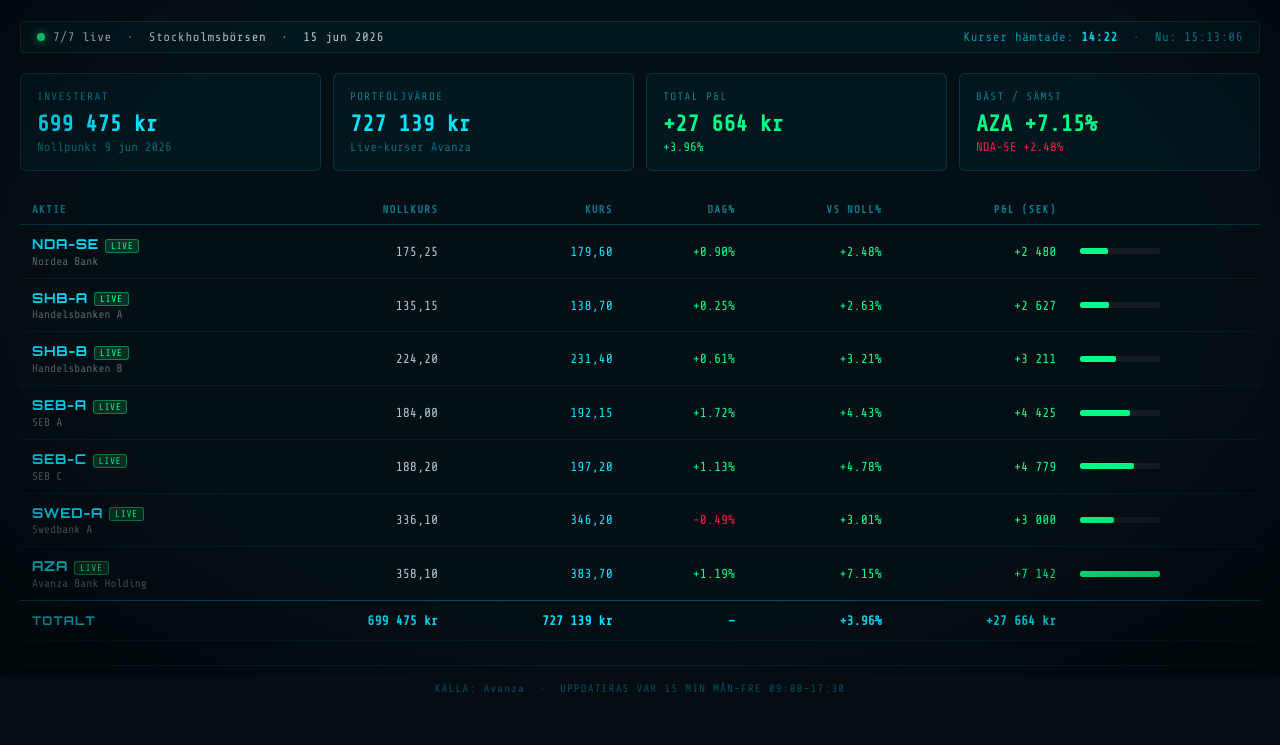
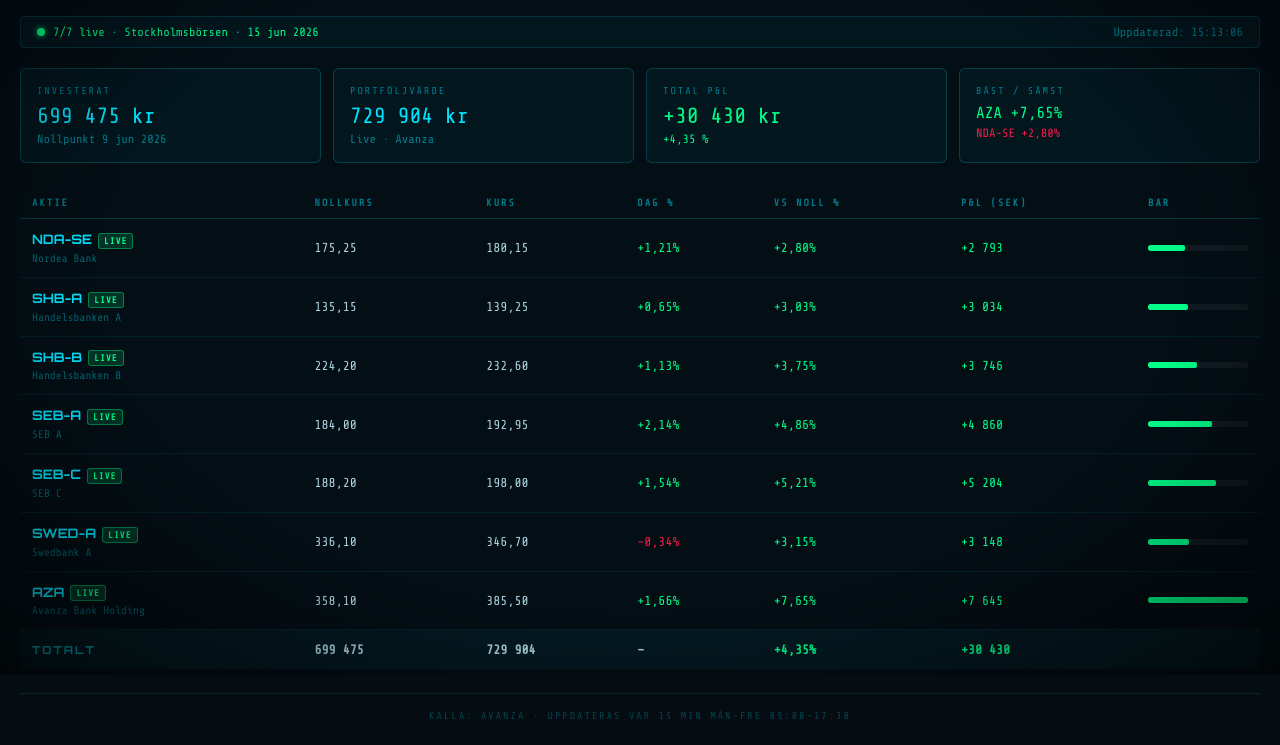
Before and after one commit to rasmusohlsson34/Jarvis, a plain HTML site: page index.html in a window 1280 px wide. Shown: the part 125-870 px from the top of the page. Before the commit the page ends 844 px from the top, so only its background shows below. Drawn offline with nearby package versions, Linux system fonts and the light colour scheme.

Commit message:
JARVIS live-refresh 2026-06-15 15:07

```diff
--- a/index.html
+++ b/index.html
@@ -4,17 +4,16 @@
 <meta charset="UTF-8">
 <meta name="viewport" content="width=device-width, initial-scale=1.0">
 <title>J.A.R.V.I.S. — Bankterminalen</title>
-<link rel="preconnect" href="https://fonts.googleapis.com">
-<link rel="preconnect" href="https://fonts.gstatic.com" crossorigin>
-<link href="https://fonts.googleapis.com/css2?family=Orbitron:wght@400;700;900&family=Share+Tech+Mono&display=swap" rel="stylesheet">
+<link href="https://fonts.googleapis.com/css2?family=Share+Tech+Mono&family=Orbitron:wght@400;700;900&display=swap" rel="stylesheet">
 <style>
   *, *::before, *::after { box-sizing: border-box; margin: 0; padding: 0; }
 
   body {
     background: #050c12;
-    color: #b0c4cc;
+    color: #b0d4e0;
     font-family: 'Share Tech Mono', monospace;
     min-height: 100vh;
+    position: relative;
     overflow-x: hidden;
   }
 
@@ -25,7 +24,7 @@
     inset: 0;
     background: repeating-linear-gradient(0deg, transparent 2px, rgba(0,229,255,0.015) 2px 4px);
     pointer-events: none;
-    z-index: 9998;
+    z-index: 1000;
   }
 
   /* Vignette overlay */
@@ -35,13 +34,15 @@
     inset: 0;
     background: radial-gradient(ellipse at center, transparent 60%, rgba(0,0,0,0.6) 100%);
     pointer-events: none;
-    z-index: 9997;
+    z-index: 1001;
   }
 
   .container {
     max-width: 1400px;
     margin: 0 auto;
     padding: 24px 20px;
+    position: relative;
+    z-index: 1;
   }
 
   /* Header */
@@ -54,18 +55,19 @@
 
   .logo {
     font-family: 'Orbitron', sans-serif;
-    font-size: 2.8rem;
+    font-size: 42px;
     font-weight: 900;
     color: #00e5ff;
-    letter-spacing: 0.3em;
-    text-shadow: 0 0 20px rgba(0,229,255,0.5), 0 0 40px rgba(0,229,255,0.2);
+    letter-spacing: 12px;
+    text-shadow: 0 0 20px rgba(0,229,255,0.5);
   }
 
   .subtitle {
-    font-size: 0.85rem;
-    color: rgba(0,229,255,0.6);
-    letter-spacing: 0.2em;
+    font-size: 12px;
+    color: rgba(0,229,255,0.5);
+    letter-spacing: 4px;
     margin-top: 6px;
+    text-transform: uppercase;
   }
 
   /* Status bar */
@@ -78,8 +80,7 @@
     border-radius: 4px;
     padding: 8px 16px;
     margin-bottom: 20px;
-    font-size: 0.78rem;
-    letter-spacing: 0.05em;
+    font-size: 12px;
   }
 
   .status-left {
@@ -93,12 +94,13 @@
     height: 8px;
     border-radius: 50%;
     background: #00ff88;
-    box-shadow: 0 0 8px rgba(0,255,136,0.8);
+    box-shadow: 0 0 6px rgba(0,255,136,0.8);
+    flex-shrink: 0;
   }
 
-  .status-right {
-    color: rgba(0,229,255,0.6);
-  }
+  .status-text { color: #00ff88; }
+
+  .status-right { color: rgba(0,229,255,0.5); }
 
   /* Summary cards */
   .cards {
@@ -108,40 +110,35 @@
     margin-bottom: 24px;
   }
 
-  @media (max-width: 900px) {
-    .cards { grid-template-columns: repeat(2, 1fr); }
-    .logo { font-size: 1.8rem; }
-  }
-
   .card {
     background: rgba(0,229,255,0.04);
-    border: 1px solid rgba(0,229,255,0.15);
+    border: 1px solid rgba(0,229,255,0.2);
     border-radius: 6px;
     padding: 16px;
   }
 
   .card-label {
-    font-size: 0.68rem;
+    font-size: 10px;
     color: rgba(0,229,255,0.5);
-    letter-spacing: 0.12em;
     text-transform: uppercase;
+    letter-spacing: 2px;
     margin-bottom: 8px;
   }
 
   .card-value {
-    font-size: 1.4rem;
+    font-family: 'Share Tech Mono', monospace;
+    font-size: 22px;
     color: #00e5ff;
-    font-weight: bold;
   }
 
   .card-sub {
-    font-size: 0.78rem;
+    font-size: 12px;
     margin-top: 4px;
+    color: rgba(0,229,255,0.5);
   }
 
   .positive { color: #00ff88; }
   .negative { color: #ff1744; }
-  .neutral  { color: #00e5ff; }
 
   /* Table */
   .table-wrap {
@@ -151,85 +148,66 @@
   table {
     width: 100%;
     border-collapse: collapse;
-    font-size: 0.82rem;
+    font-size: 13px;
   }
 
-  thead th {
+  th {
     font-family: 'Share Tech Mono', monospace;
-    font-size: 0.68rem;
-    letter-spacing: 0.1em;
+    font-size: 10px;
+    text-transform: uppercase;
+    letter-spacing: 2px;
     color: rgba(0,229,255,0.5);
-    text-transform: uppercase;
-    padding: 8px 12px;
+    padding: 10px 12px;
+    text-align: left;
     border-bottom: 1px solid rgba(0,229,255,0.2);
-    text-align: right;
     white-space: nowrap;
   }
 
-  thead th:first-child { text-align: left; }
-
-  tbody tr {
-    border-bottom: 1px solid rgba(0,229,255,0.07);
-  }
-
-  tbody tr:hover {
-    background: rgba(0,229,255,0.04);
-  }
-
-  tbody td {
-    padding: 10px 12px;
-    text-align: right;
+  td {
+    padding: 12px 12px;
+    border-bottom: 1px solid rgba(0,229,255,0.08);
     vertical-align: middle;
   }
 
-  tbody td:first-child { text-align: left; }
+  tr:hover td { background: rgba(0,229,255,0.03); }
 
-  .ticker-cell .ticker {
+  .ticker {
     font-family: 'Orbitron', sans-serif;
-    font-size: 0.85rem;
+    font-size: 13px;
     font-weight: 700;
     color: #00e5ff;
-    letter-spacing: 0.05em;
   }
 
-  .ticker-cell .badge {
+  .badge {
     display: inline-block;
-    font-size: 0.6rem;
-    padding: 1px 5px;
+    font-size: 9px;
+    padding: 2px 5px;
     border-radius: 3px;
     margin-left: 6px;
+    letter-spacing: 1px;
+    font-weight: 700;
     vertical-align: middle;
-    letter-spacing: 0.05em;
   }
 
   .badge-live {
     background: rgba(0,255,136,0.15);
+    border: 1px solid rgba(0,255,136,0.4);
     color: #00ff88;
-    border: 1px solid rgba(0,255,136,0.4);
   }
 
-  .badge-fallback {
-    background: rgba(255,171,0,0.15);
-    color: #ffab00;
-    border: 1px solid rgba(255,171,0,0.4);
+  .stock-name {
+    font-size: 11px;
+    color: rgba(0,229,255,0.4);
+    margin-top: 3px;
   }
 
-  .ticker-cell .name {
-    font-size: 0.7rem;
-    color: rgba(176,196,204,0.5);
-    margin-top: 2px;
-  }
+  .bar-cell { width: 100px; }
 
-  /* Bar cell */
-  .bar-cell {
-    min-width: 80px;
-  }
-
-  .bar-track {
-    background: rgba(255,255,255,0.06);
+  .bar-bg {
+    background: rgba(255,255,255,0.05);
     border-radius: 2px;
     height: 6px;
-    width: 80px;
+    width: 100px;
     overflow: hidden;
   }
 
@@ -238,30 +216,29 @@
     border-radius: 2px;
   }
 
-  /* Total row */
   .total-row td {
     border-top: 1px solid rgba(0,229,255,0.3);
-    color: #00e5ff;
+    border-bottom: none;
+    background: rgba(0,229,255,0.05);
     font-weight: bold;
-    padding-top: 12px;
-    padding-bottom: 12px;
   }
 
   .total-label {
     font-family: 'Orbitron', sans-serif;
-    font-size: 0.75rem;
-    letter-spacing: 0.1em;
+    font-size: 11px;
+    color: rgba(0,229,255,0.7);
+    letter-spacing: 2px;
   }
 
   /* Footer */
   .footer {
+    text-align: center;
+    font-size: 10px;
+    color: rgba(0,229,255,0.25);
+    letter-spacing: 2px;
     margin-top: 24px;
-    text-align: center;
-    font-size: 0.68rem;
-    color: rgba(0,229,255,0.3);
-    letter-spacing: 0.1em;
+    padding-top: 16px;
     border-top: 1px solid rgba(0,229,255,0.1);
-    padding-top: 16px;
   }
 </style>
 </head>
@@ -269,43 +246,41 @@
 <div class="container">
 
   <!-- Header -->
-  <header class="header">
+  <div class="header">
     <div class="logo">J.A.R.V.I.S.</div>
-    <div class="subtitle">Bankterminalen &nbsp;·&nbsp; Live Portföljövervakning</div>
-  </header>
+    <div class="subtitle">Bankterminalen &middot; Live Portföljövervakning</div>
+  </div>
 
   <!-- Status bar -->
   <div class="status-bar">
     <div class="status-left">
       <div class="status-dot"></div>
-      <span>7/7 live &nbsp;·&nbsp; Stockholmsbörsen &nbsp;·&nbsp; 15 jun 2026</span>
+      <span class="status-text">7/7 live &middot; Stockholmsbörsen &middot; 15 jun 2026</span>
     </div>
-    <div class="status-right">
-      Kurser hämtade: <strong style="color:#00e5ff">14:22</strong> &nbsp;·&nbsp; Nu: <span id="liveClock"></span>
-    </div>
+    <div class="status-right" id="updated-time">Uppdaterad: 15:07:52</div>
   </div>
 
   <!-- Summary cards -->
   <div class="cards">
     <div class="card">
       <div class="card-label">Investerat</div>
-      <div class="card-value neutral">699 475 kr</div>
-      <div class="card-sub" style="color:rgba(0,229,255,0.4)">Nollpunkt 9 jun 2026</div>
+      <div class="card-value">699&nbsp;475 kr</div>
+      <div class="card-sub">Nollpunkt 9 jun 2026</div>
     </div>
     <div class="card">
       <div class="card-label">Portföljvärde</div>
-      <div class="card-value neutral" id="totalVarde">727 139 kr</div>
-      <div class="card-sub" style="color:rgba(0,229,255,0.4)">Live-kurser Avanza</div>
+      <div class="card-value">729&nbsp;904 kr</div>
+      <div class="card-sub">Live · Avanza</div>
     </div>
     <div class="card">
       <div class="card-label">Total P&amp;L</div>
-      <div class="card-value positive" id="totalPl">+27 664 kr</div>
-      <div class="card-sub positive" id="totalPlPct">+3,95 %</div>
+      <div class="card-value positive">+30&nbsp;430 kr</div>
+      <div class="card-sub positive">+4,35 %</div>
     </div>
     <div class="card">
       <div class="card-label">Bäst / Sämst</div>
-      <div class="card-value positive" id="bestLabel">AZA +7,15%</div>
-      <div class="card-sub negative" id="worstLabel">NDA-SE +2,48%</div>
+      <div class="card-value positive" style="font-size:16px">AZA +7,65%</div>
+      <div class="card-sub negative">NDA-SE +2,80%</div>
     </div>
   </div>
 
@@ -317,119 +292,168 @@
           <th>Aktie</th>
           <th>Nollkurs</th>
           <th>Kurs</th>
-          <th>Dag%</th>
-          <th>Vs noll%</th>
+          <th>Dag %</th>
+          <th>Vs noll %</th>
           <th>P&amp;L (SEK)</th>
-          <th></th>
+          <th class="bar-cell">Bar</th>
         </tr>
       </thead>
-      <tbody id="tableBody"></tbody>
+      <tbody>
+
+        <!-- NDA-SE -->
+        <tr>
+          <td>
+            <div><span class="ticker">NDA-SE</span><span class="badge badge-live">LIVE</span></div>
+            <div class="stock-name">Nordea Bank</div>
+          </td>
+          <td>175,25</td>
+          <td>180,15</td>
+          <td class="positive">+1,21%</td>
+          <td class="positive">+2,80%</td>
+          <td class="positive">+2&nbsp;793</td>
+          <td>
+            <div class="bar-bg">
+              <div class="bar-fill" style="width:36.6%;background:#00ff88;"></div>
+            </div>
+          </td>
+        </tr>
+
+        <!-- SHB-A -->
+        <tr>
+          <td>
+            <div><span class="ticker">SHB-A</span><span class="badge badge-live">LIVE</span></div>
+            <div class="stock-name">Handelsbanken A</div>
+          </td>
+          <td>135,15</td>
+          <td>139,25</td>
+          <td class="positive">+0,65%</td>
+          <td class="positive">+3,03%</td>
+          <td class="positive">+3&nbsp;034</td>
+          <td>
+            <div class="bar-bg">
+              <div class="bar-fill" style="width:39.6%;background:#00ff88;"></div>
+            </div>
+          </td>
+        </tr>
+
+        <!-- SHB-B -->
+        <tr>
+          <td>
+            <div><span class="ticker">SHB-B</span><span class="badge badge-live">LIVE</span></div>
+            <div class="stock-name">Handelsbanken B</div>
+          </td>
+          <td>224,20</td>
+          <td>232,60</td>
+          <td class="positive">+1,13%</td>
+          <td class="positive">+3,75%</td>
+          <td class="positive">+3&nbsp;746</td>
+          <td>
+            <div class="bar-bg">
+              <div class="bar-fill" style="width:49.0%;background:#00ff88;"></div>
+            </div>
+          </td>
+        </tr>
+
+        <!-- SEB-A -->
+        <tr>
+          <td>
+            <div><span class="ticker">SEB-A</span><span class="badge badge-live">LIVE</span></div>
+            <div class="stock-name">SEB A</div>
+          </td>
+          <td>184,00</td>
+          <td>192,95</td>
+          <td class="positive">+2,14%</td>
+          <td class="positive">+4,86%</td>
+          <td class="positive">+4&nbsp;860</td>
+          <td>
+            <div class="bar-bg">
+              <div class="bar-fill" style="width:63.6%;background:#00ff88;"></div>
+            </div>
+          </td>
+        </tr>
+
+        <!-- SEB-C -->
+        <tr>
+          <td>
+            <div><span class="ticker">SEB-C</span><span class="badge badge-live">LIVE</span></div>
+            <div class="stock-name">SEB C</div>
+          </td>
+          <td>188,20</td>
+          <td>198,00</td>
+          <td class="positive">+1,54%</td>
+          <td class="positive">+5,21%</td>
+          <td class="positive">+5&nbsp;204</td>
+          <td>
+            <div class="bar-bg">
+              <div class="bar-fill" style="width:68.1%;background:#00ff88;"></div>
+            </div>
+          </td>
+        </tr>
+
+        <!-- SWED-A -->
+        <tr>
+          <td>
+            <div><span class="ticker">SWED-A</span><span class="badge badge-live">LIVE</span></div>
+            <div class="stock-name">Swedbank A</div>
+          </td>
+          <td>336,10</td>
+          <td>346,70</td>
+          <td class="negative">−0,34%</td>
+          <td class="positive">+3,15%</td>
+          <td class="positive">+3&nbsp;148</td>
+          <td>
+            <div class="bar-bg">
+              <div class="bar-fill" style="width:41.2%;background:#00ff88;"></div>
+            </div>
+          </td>
+        </tr>
+
+        <!-- AZA -->
+        <tr>
+          <td>
+            <div><span class="ticker">AZA</span><span class="badge badge-live">LIVE</span></div>
+            <div class="stock-name">Avanza Bank Holding</div>
+          </td>
+          <td>358,10</td>
+          <td>385,50</td>
+          <td class="positive">+1,66%</td>
+          <td class="positive">+7,65%</td>
+          <td class="positive">+7&nbsp;645</td>
+          <td>
+            <div class="bar-bg">
+              <div class="bar-fill" style="width:100%;background:#00ff88;"></div>
+            </div>
+          </td>
+        </tr>
+
+        <!-- TOTALT -->
+        <tr class="total-row">
+          <td><span class="total-label">TOTALT</span></td>
+          <td>699&nbsp;475</td>
+          <td>729&nbsp;904</td>
+          <td>–</td>
+          <td class="positive">+4,35%</td>
+          <td class="positive">+30&nbsp;430</td>
+          <td></td>
+        </tr>
+
+      </tbody>
     </table>
   </div>
 
-  <div class="footer">
-    KÄLLA: Avanza &nbsp;·&nbsp; UPPDATERAS VAR 15 MIN MÅN–FRE 09:00–17:30
-  </div>
+  <div class="footer">KÄLLA: AVANZA &middot; UPPDATERAS VAR 15 MIN MÅN–FRE 09:00–17:30</div>
 
 </div>
 
 <script>
-const stocks = [
-  { ticker:'NDA-SE', name:'Nordea Bank',           noll:175.25, antal:570,  inv:99892.50,  price:179.6,  dayPct:0.90,  status:'LIVE' },
-  { ticker:'SHB-A',  name:'Handelsbanken A',        noll:135.15, antal:740,  inv:100011.00, price:138.7,  dayPct:0.25,  status:'LIVE' },
-  { ticker:'SHB-B',  name:'Handelsbanken B',        noll:224.20, antal:446,  inv:99993.20,  price:231.4,  dayPct:0.61,  status:'LIVE' },
-  { ticker:'SEB-A',  name:'SEB A',                  noll:184.00, antal:543,  inv:99912.00,  price:192.15, dayPct:1.72,  status:'LIVE' },
-  { ticker:'SEB-C',  name:'SEB C',                  noll:188.20, antal:531,  inv:99934.20,  price:197.2,  dayPct:1.13,  status:'LIVE' },
-  { ticker:'SWED-A', name:'Swedbank A',             noll:336.10, antal:297,  inv:99821.70,  price:346.2,  dayPct:-0.49, status:'LIVE' },
-  { ticker:'AZA',    name:'Avanza Bank Holding',    noll:358.10, antal:279,  inv:99909.90,  price:383.7,  dayPct:1.19,  status:'LIVE' },
-];
-
-const fmtKr = v => Math.round(v).toLocaleString('sv-SE');
-const fmtPct = (v, decimals=2) => (v>=0?'+':'')+v.toFixed(decimals)+'%';
-const fmtPrice = v => v.toLocaleString('sv-SE', {minimumFractionDigits:2, maximumFractionDigits:2});
-
-// Compute per-stock
-stocks.forEach(s => {
-  s.varde = s.price * s.antal;
-  s.pl = s.varde - s.inv;
-  s.plPct = s.pl / s.inv * 100;
-  s.vsNollPct = (s.price - s.noll) / s.noll * 100;
-});
-
-const totalInv = stocks.reduce((a,s)=>a+s.inv, 0);
-const totalVarde = stocks.reduce((a,s)=>a+s.varde, 0);
-const totalPl = totalVarde - totalInv;
-const totalPlPct = totalPl / totalInv * 100;
-const totalVsNollPct = totalPlPct;
-
-const maxAbsPlPct = Math.max(...stocks.map(s=>Math.abs(s.plPct)));
-
-// Best / worst by vsNollPct
-const best = stocks.reduce((a,b)=>b.vsNollPct>a.vsNollPct?b:a);
-const worst = stocks.reduce((a,b)=>b.vsNollPct<a.vsNollPct?b:a);
-
-// Render table
-const tbody = document.getElementById('tableBody');
-stocks.forEach(s => {
-  const badgeClass = s.status==='LIVE' ? 'badge-live' : 'badge-fallback';
-  const badgeText = s.status==='LIVE' ? 'LIVE' : 'FALLBACK';
-  const dayClass = s.dayPct >= 0 ? 'positive' : 'negative';
-  const vsClass = s.vsNollPct >= 0 ? 'positive' : 'negative';
-  const plClass = s.pl >= 0 ? 'positive' : 'negative';
-  const barWidth = Math.round(Math.abs(s.plPct) / maxAbsPlPct * 80);
-  const barColor = s.pl >= 0 ? '#00ff88' : '#ff1744';
-  const dayStr = s.dayPct !== null ? (s.dayPct>=0?'+':'')+s.dayPct.toFixed(2)+'%' : '–';
-
-  tbody.insertAdjacentHTML('beforeend', `
-    <tr>
-      <td class="ticker-cell">
-        <div><span class="ticker">${s.ticker}</span><span class="badge ${badgeClass}">${badgeText}</span></div>
-        <div class="name">${s.name}</div>
-      </td>
-      <td>${fmtPrice(s.noll)}</td>
-      <td class="neutral">${fmtPrice(s.price)}</td>
-      <td class="${dayClass}">${dayStr}</td>
-      <td class="${vsClass}">${fmtPct(s.vsNollPct)}</td>
-      <td class="${plClass}">${s.pl>=0?'+':''}${fmtKr(s.pl)}</td>
-      <td class="bar-cell">
-        <div class="bar-track">
-          <div class="bar-fill" style="width:${barWidth}px;background:${barColor}"></div>
-        </div>
-      </td>
-    </tr>
-  `);
-});
-
-// Total row
-const tvClass = totalPlPct >= 0 ? 'positive' : 'negative';
-tbody.insertAdjacentHTML('beforeend', `
-  <tr class="total-row">
-    <td><span class="total-label">TOTALT</span></td>
-    <td class="neutral">${fmtKr(totalInv)} kr</td>
-    <td class="neutral">${fmtKr(totalVarde)} kr</td>
-    <td>–</td>
-    <td class="${tvClass}">${fmtPct(totalVsNollPct)}</td>
-    <td class="${tvClass}">${totalPl>=0?'+':''}${fmtKr(totalPl)} kr</td>
-    <td></td>
-  </tr>
-`);
-
-// Live clock (current time only — fetch time is static above)
-function updateClock() {
-  const now = new Date();
-  document.getElementById('liveClock').textContent = now.toLocaleTimeString('sv-SE');
-}
-updateClock();
-setInterval(updateClock, 1000);
-
-// Cards
-document.getElementById('totalVarde').textContent = fmtKr(totalVarde).toLocaleString('sv-SE') + ' kr';
-document.getElementById('totalPl').textContent = (totalPl>=0?'+':'')+fmtKr(totalPl)+' kr';
-document.getElementById('totalPl').className = 'card-value ' + (totalPl>=0?'positive':'negative');
-document.getElementById('totalPlPct').textContent = fmtPct(totalPlPct);
-document.getElementById('totalPlPct').className = 'card-sub ' + (totalPlPct>=0?'positive':'negative');
-document.getElementById('bestLabel').textContent = best.ticker + ' ' + fmtPct(best.vsNollPct);
-document.getElementById('worstLabel').textContent = worst.ticker + ' ' + fmtPct(worst.vsNollPct);
+  // Live clock
+  function updateClock() {
+    const now = new Date();
+    const t = now.toLocaleTimeString('sv-SE');
+    document.getElementById('updated-time').textContent = 'Uppdaterad: ' + t;
+  }
+  setInterval(updateClock, 1000);
+  updateClock();
 </script>
 </body>
 </html>
```
